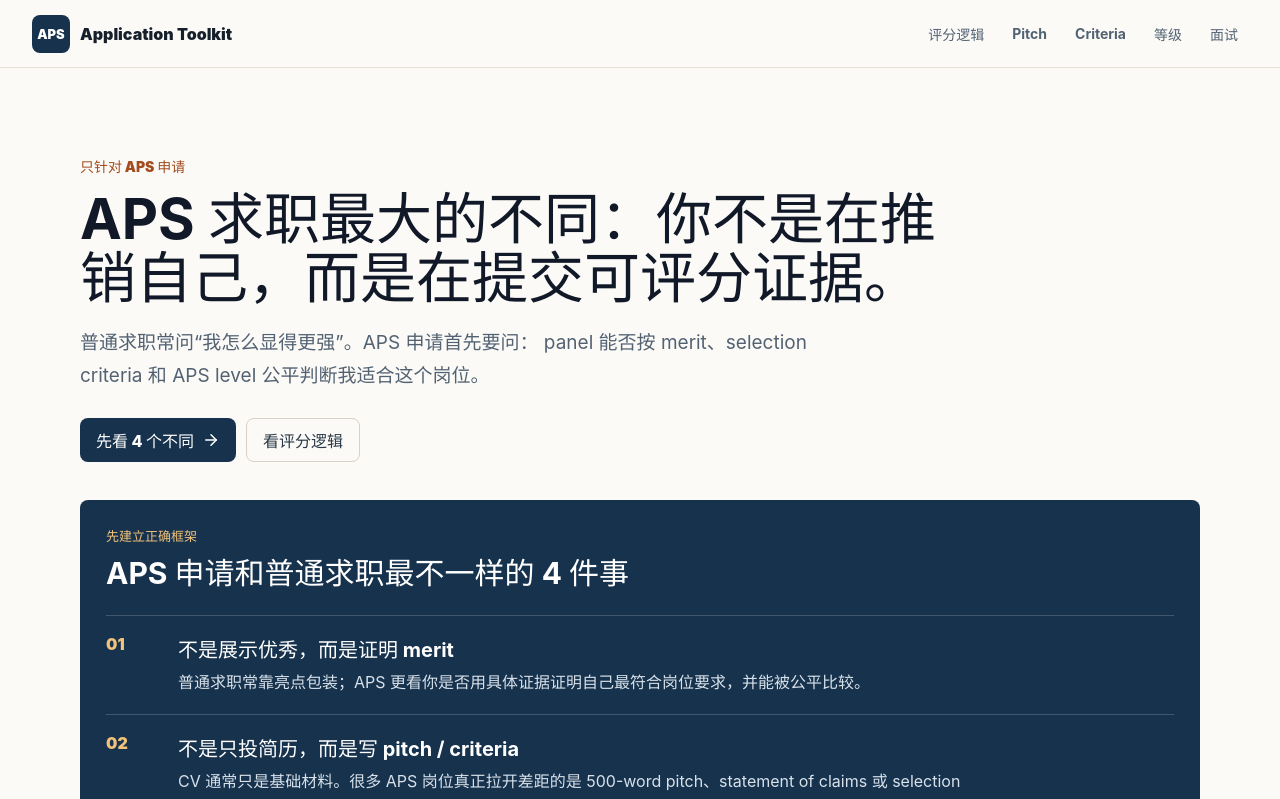
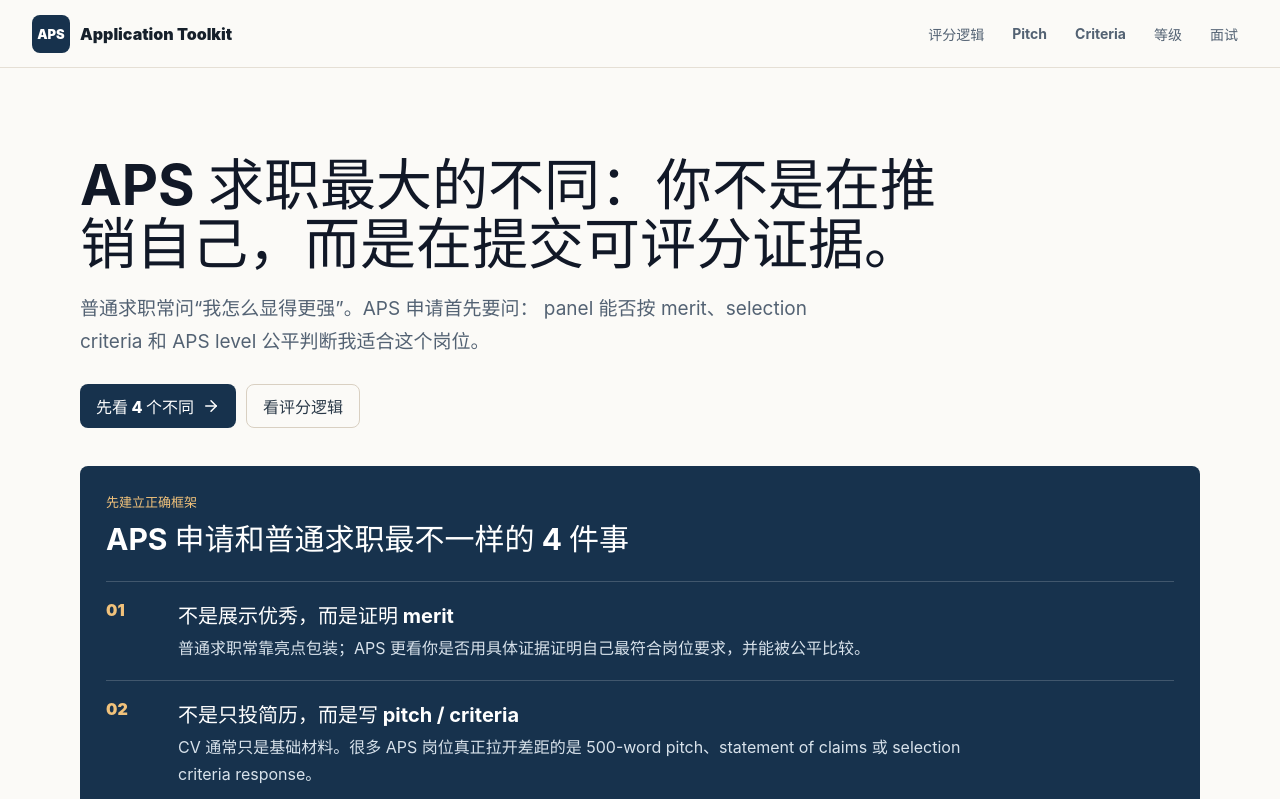
Before and after one commit to raydebug/aps-job-guide, a React (Vite) app: page / in a window 1280 px wide. Shown: the top 799 px of the page. Built offline with nearby package versions, Linux system fonts and the light colour scheme.

Commit message:
Remove redundant hero label

```diff
--- a/src/main.jsx
+++ b/src/main.jsx
@@ -123,7 +123,6 @@ function App() {
 
       <section className="workspace" id="top">
         <header className="hero">
-          <p className="eyebrow">只针对 APS 申请</p>
           <h1>APS 求职最大的不同：你不是在推销自己，而是在提交可评分证据。</h1>
           <p className="hero-text">
             普通求职常问“我怎么显得更强”。APS 申请首先要问：
--- a/src/styles.css
+++ b/src/styles.css
@@ -104,13 +104,6 @@ nav a:hover {
 .hero {
   max-width: 900px;
   padding: 34px 0 30px;
-}
-
-.eyebrow {
-  margin-bottom: 14px;
-  color: #a34d1f;
-  font-size: 14px;
-  font-weight: 900;
 }
 
 h1 {
```
